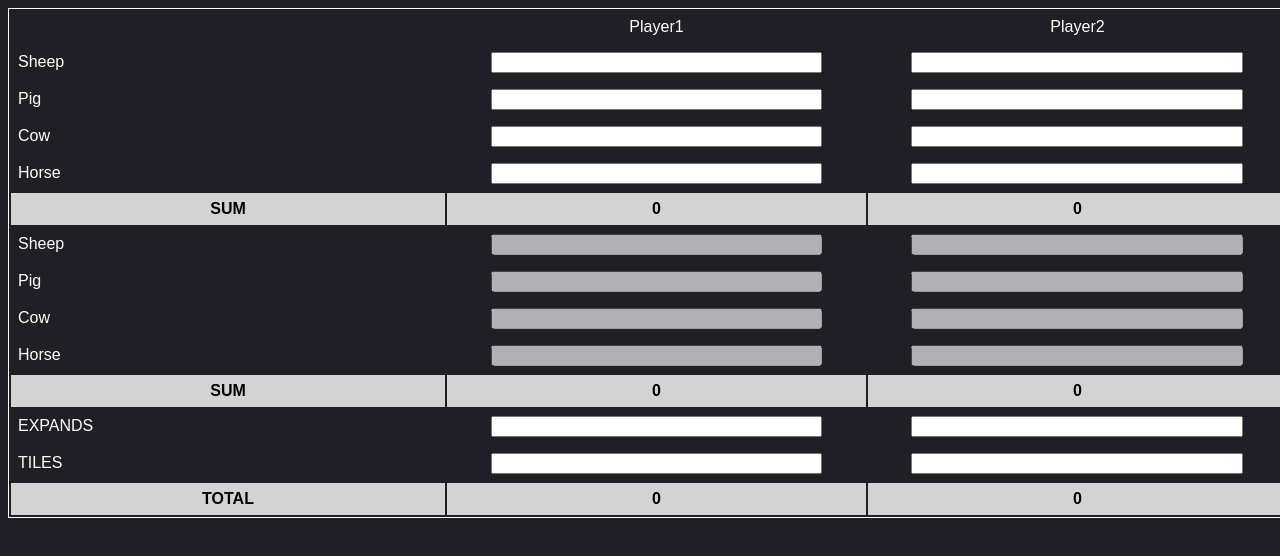
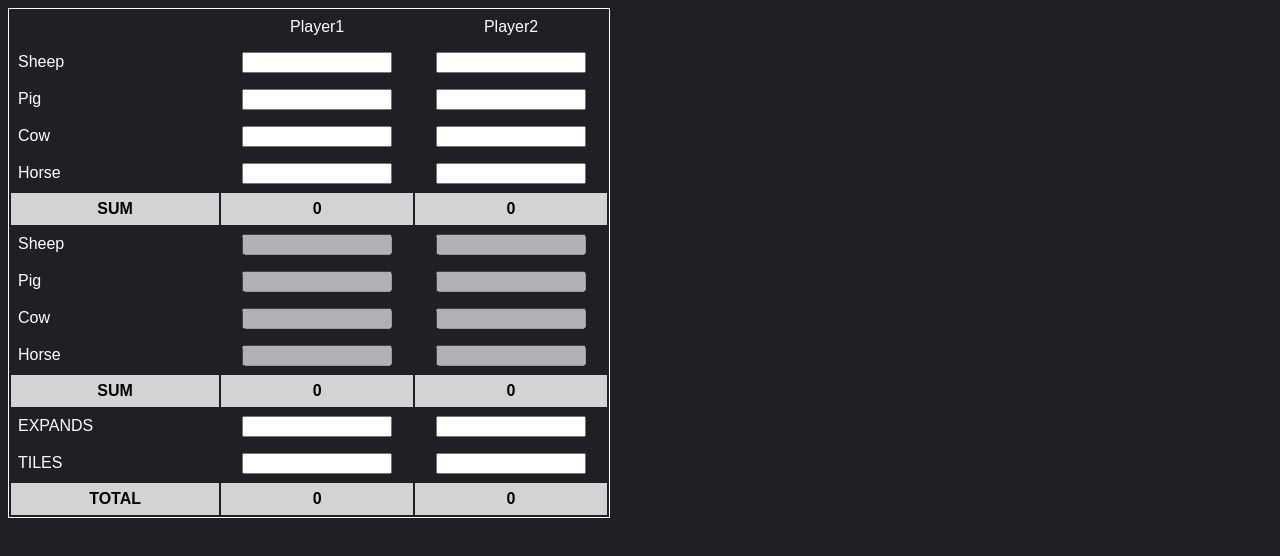
Before and after one commit to bi0gauss/bi0gauss.github.io, a plain HTML site: page calcs/agricola2pCalc.html in a window 1280 px wide. Drawn offline with Linux system fonts and the light colour scheme.

Commit message:
Update calcs/agricola2pCalc.html

```diff
--- a/calcs/agricola2pCalc.html
+++ b/calcs/agricola2pCalc.html
@@ -42,8 +42,8 @@ body
 }
 div {
     width: 100vw;
-	//width: 600px;
-    //height: 100vh;
+	width: 600px;
+    height: 100vh;
 	height: 1px;
 }
 input {
```
